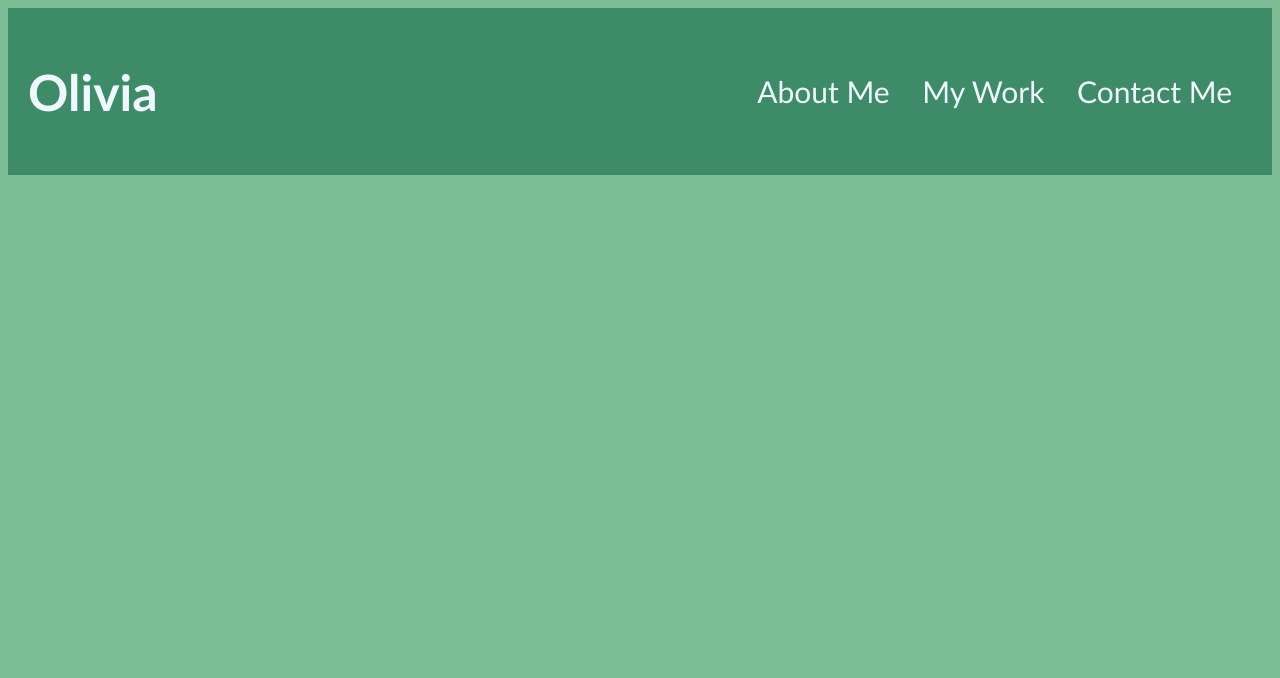
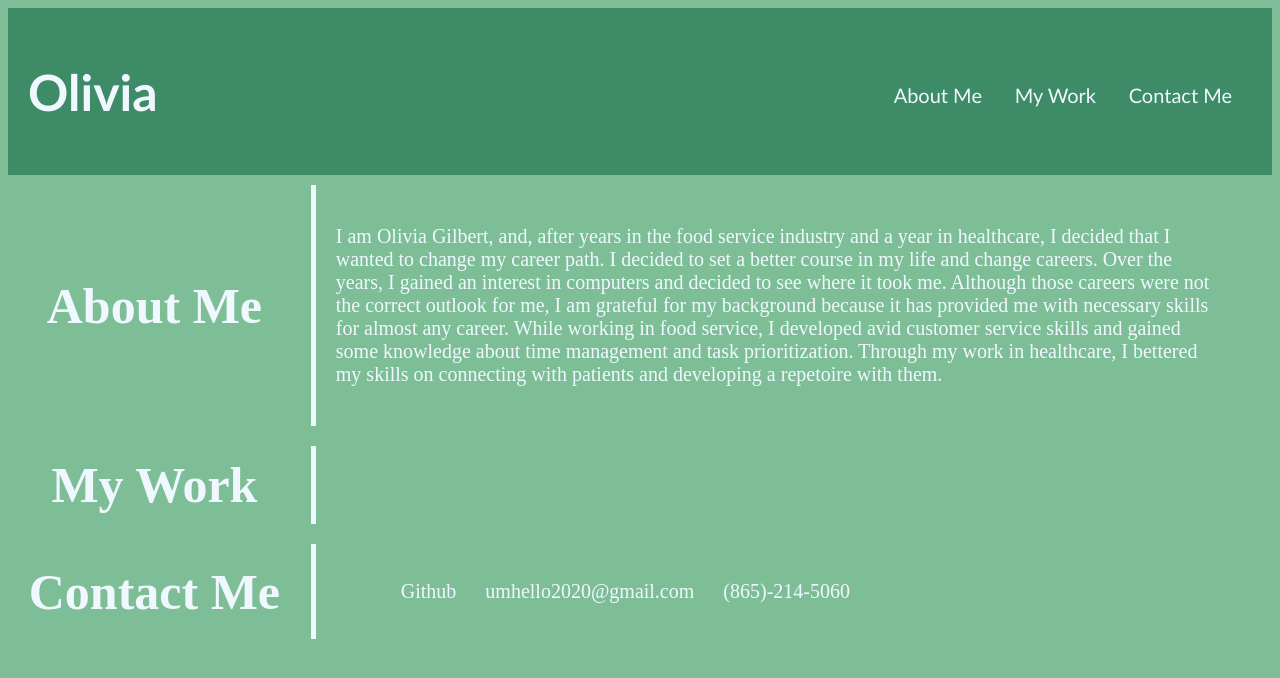
Before and after one commit to umhello2020/Portfolio, a plain HTML site: page index.html in a window 1280 px wide. Drawn offline with Linux system fonts and the light colour scheme.

Commit message:
added css styling to body

```diff
--- a/assets/css/reset.css
+++ b/assets/css/reset.css
@@ -4,7 +4,7 @@
     padding: 0;
     box-sizing: border-box;
 }
-
+/* Element selectors */
 html {
     height: 100%;
 }
--- a/assets/css/style.css
+++ b/assets/css/style.css
@@ -2,6 +2,7 @@ body {
     background-color: rgb(125, 190, 150);
 }
 
+/* HEADER BEGIN */
 header {
     padding: 20px;
     font-family: 'Trebuchet MS', 'Lucida Sans Unicode', 'Lucida Grande', 'Lucida Sans', Arial, sans-serif;
@@ -34,8 +35,55 @@ header nav ul li {
 header nav a:hover {
     color: rgb(192, 192, 235);
 }
+/* HEADER END */
 
+/* ELEMENTAL SELECTORS BEGIN */
 a {
     color: aliceblue;
     text-decoration: none;
+    font-size: 20px;
 }
+
+p {
+    font-size: 20px;
+    color: aliceblue;
+}
+
+.tab {
+    display: flex;
+}
+
+.tab h2 {
+    width: 20%;
+    padding: 10px;
+    margin: 10px;
+    text-align: center;
+    align-self: center;
+    font-size: 50px;
+    color: aliceblue;
+}
+
+.right {
+    width: 70%;
+    padding: 20px;
+    margin: 10px;
+    display: flex;
+    border-left: 5px solid aliceblue;
+}
+
+.right ul {
+    list-style-type: none;
+}
+
+.right ul li {
+    display: inline-block;
+    margin-left: 25px;
+}
+
+.right a:hover {
+    color: rgb(120, 120, 192);
+}
+
+@media screen and (max-width: 602px) {
+
+}
--- a/index.html
+++ b/index.html
@@ -2,8 +2,8 @@
 <html lang="en">
     <head>
         <meta charset="UTF-8" />
-        <meta http-equiv="X-UA-Compatible" content="IE=edge" />
         <meta name="viewport" content="width=device-width, initial-scale=1.0" />
+        <link rel="reset" href="./assets/css/reset.css" />
         <link rel="stylesheet" href="./assets/css/style.css" />
         <title>Olivia Gilbert's Portfolio</title>
     </head>
@@ -14,16 +14,34 @@
             <nav>
                 <ul>
                     <li><a href="#about-me">About Me</a></li>
-                    <li><a href="#my-work"> My Work</a></li>
+                    <li><a href="#my-work">My Work</a></li>
                     <li><a href="#contact-me">Contact Me</a></li>
                 </ul>
             </nav>
         </header>
 
         <main>
-            <section>
-                <article></article>
-            </section>
+            <div>
+                <section id="about-me" class="tab">
+                    <h2>About Me</h2>
+                    <div class="right"><p>I am Olivia Gilbert, and, after years in the food service industry and a year in healthcare, I decided that I wanted to change my career path. I decided to set a better course in my life and change careers. Over the years, I gained an interest in computers and decided to see where it took me. Although those careers were not the correct outlook for me, I am grateful for my background because it has provided me with necessary skills for almost any career. While working in food service, I developed avid customer service skills and gained some knowledge about time management and task prioritization. Through my work in healthcare, I bettered my skills on connecting with patients and developing a repetoire with them. </p></div>
+                </section>
+                <section id="#my-work" class="tab">
+                    <h2>My Work</h2>
+                    <div class="right">
+                    </div>
+                </section>
+                <section id="#contact-me" class="tab">
+                    <h2>Contact Me</h2>
+                    <div class="right">
+                        <ul>
+                            <li><a href="https://github.com/umhello2020">Github</a></li>
+                            <li><a href="mailto:umhello2020@gmail.com">umhello2020@gmail.com</a></li>
+                            <li><a href="tel:+8652145060">(865)-214-5060</a></li>
+                        </ul>
+                    </div>
+                </section>
+            </div>
         </main>
     </body>
 
```
